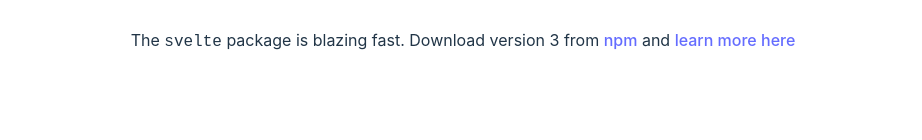
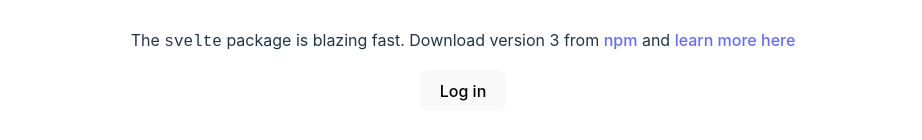
Before and after one commit to aktuehr/hello-svelte, a Svelte app in the folder myapp/: page / in a window 1280 px wide. Shown: the part 860-1000 px from the top of the page, without its empty margins (177-1099 px from the left). Before the commit the page ends 962 px from the top, so only its background shows below. Built offline with nearby package versions, Linux system fonts and the light colour scheme.

Commit message:
tutorial: If blocks

```diff
--- a/myapp/src/App.svelte
+++ b/myapp/src/App.svelte
@@ -31,6 +31,12 @@
     speed: "blazing",
     website: "https://svelte.dev",
   };
+
+  let user = { loggedIn: false };
+
+  function toggle() {
+    user.loggedIn = !user.loggedIn;
+  }
 </script>
 
 <h1>Hello {name.toUpperCase()}!</h1>
@@ -47,6 +53,14 @@
 <p>{count} doubled is {doubled} or {hoppe} ?</p>
 <Info {...pkg} />
 
+{#if user.loggedIn}
+  <button on:click={toggle}>Log out</button>
+{/if}
+
+{#if !user.loggedIn}
+  <button on:click={toggle}>Log in</button>
+{/if}
+
 <style>
   p {
     color: purple;
```
